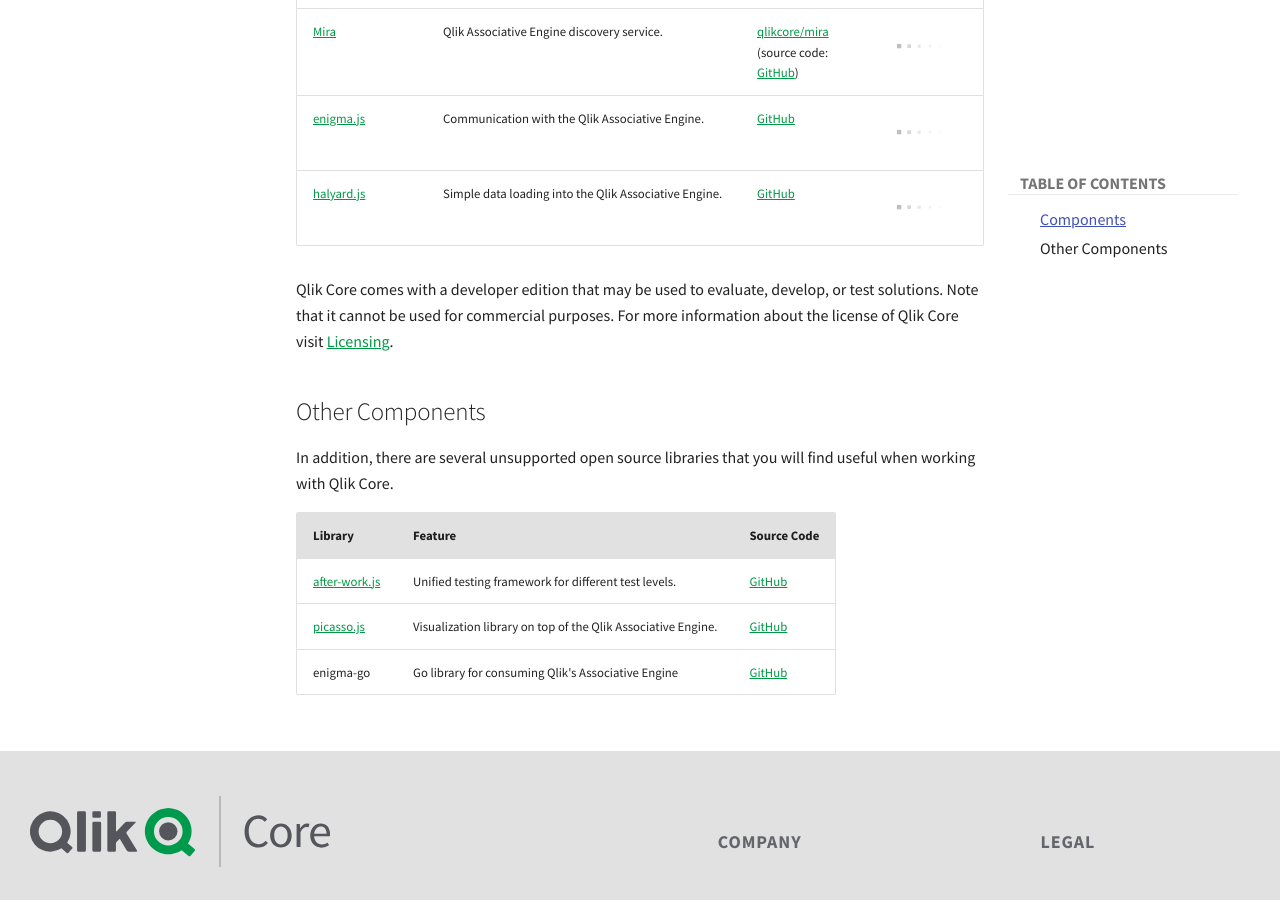
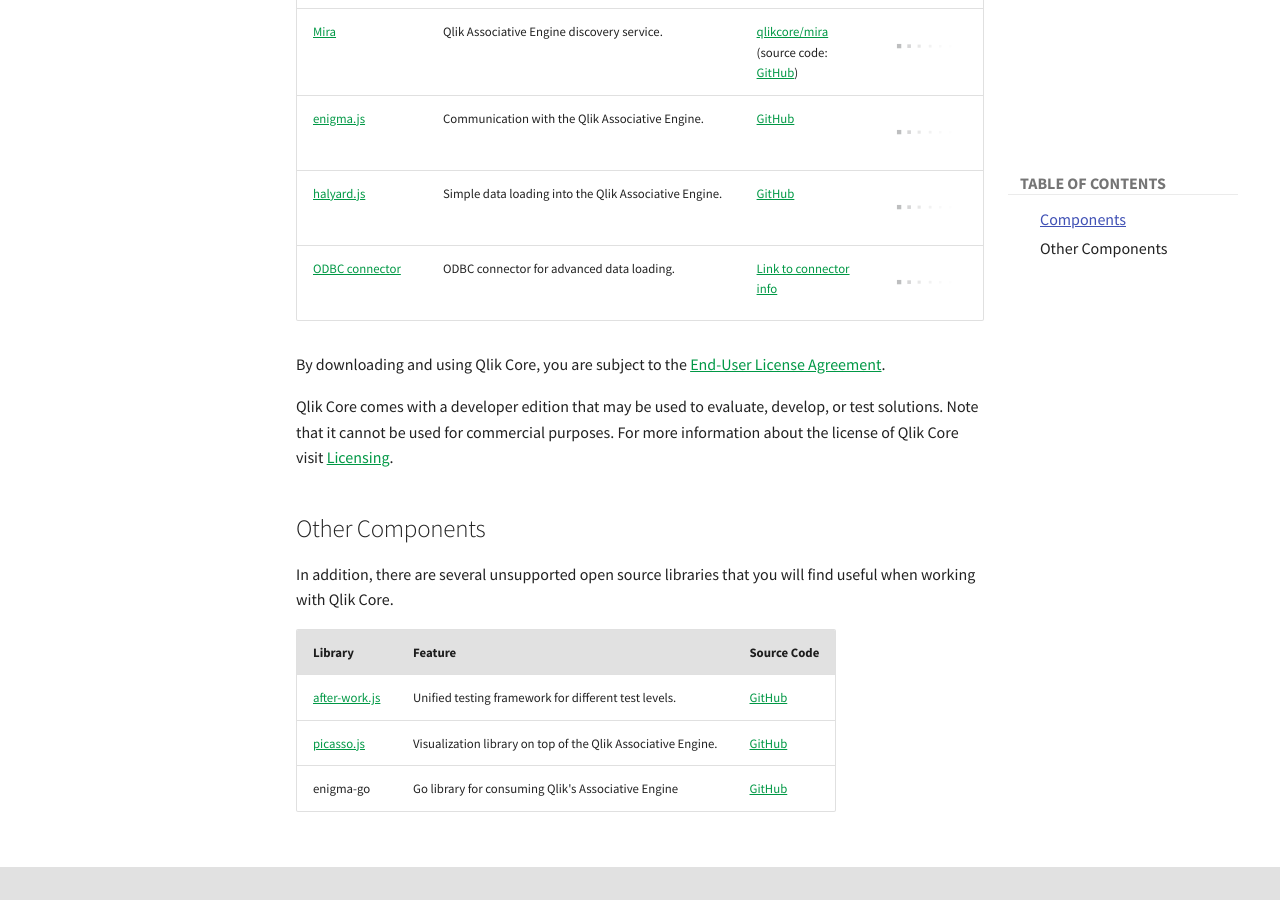
Before and after one commit to qlik-oss/core-website, an MkDocs documentation site: the page built from docs/downloads.md, in a window 1280 px wide and 900 px high, scrolled down 579 px. Built offline with MkDocs 1.6.1 and Material for MkDocs 9.7.7, drawn with Linux system fonts in a browser that asks for light colours.

Commit message:
Adding a mockup for connectors and EULA for license decision

```diff
--- a/docs/downloads.md
+++ b/docs/downloads.md
@@ -13,6 +13,9 @@
 | [Mira](./services/mira.md) | Qlik Associative Engine discovery service. | [qlikcore/mira](https://hub.docker.com/r/qlikcore/mira) <br>(source code: [GitHub](https://github.com/qlik-oss/mira)) | N/A |
 | [enigma.js](https://www.npmjs.com/package/enigma.js) | Communication with the Qlik Associative Engine. | [GitHub](https://github.com/qlik-oss/enigma.js/) | N/A |
 | [halyard.js](https://www.npmjs.com/package/halyard.js) | Simple data loading into the Qlik Associative Engine. | [GitHub](https://github.com/qlik-oss/halyard.js) | N/A |
+| [ODBC connector](https://link) | ODBC connector for advanced data loading. | [Link to connector info](http://link) | 1.2.3 |
+
+By downloading and using Qlik Core, you are subject to the [End-User License Agreement](./eula.md).
 
 Qlik Core comes with a developer edition that may be used to evaluate,
 develop, or test solutions. Note that it cannot be used for commercial purposes.
```
